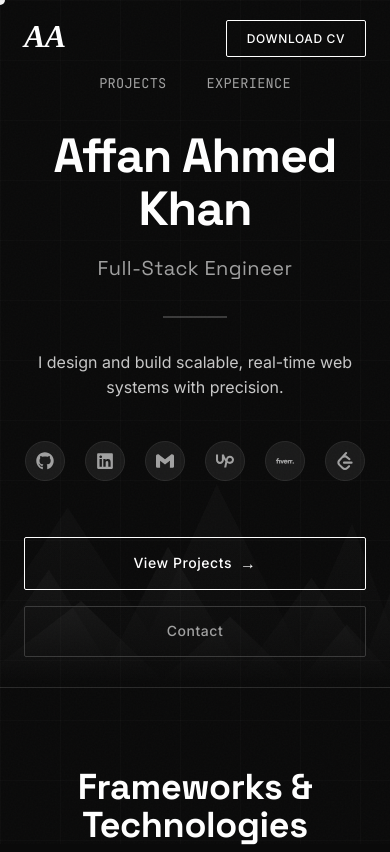
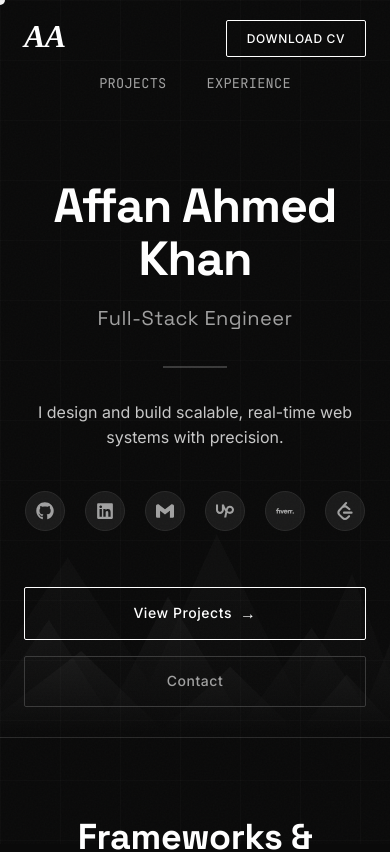
Before and after one commit to AffanAhmed7/portfolio-web, a React (Create React App) app: page / in a window 390 px wide. Shown: the top 852 px of the page. Built offline with nearby package versions, Linux system fonts and the light colour scheme.

Commit message:
Increase top padding of Hero section on small screens to 180px

```diff
--- a/src/components/Hero/Hero.css
+++ b/src/components/Hero/Hero.css
@@ -176,14 +176,14 @@
 @media (max-width: 768px) {
   .hero {
     min-height: 60vh;
-    padding: 130px 24px 30px 24px;
+    padding: 180px 24px 30px 24px;
   }
 }
 
 @media (max-width: 640px) {
   .hero {
     min-height: 60vh;
-    padding: 130px 24px 30px 24px;
+    padding: 180px 24px 30px 24px;
   }
 
   .hero__social-icon {
```
